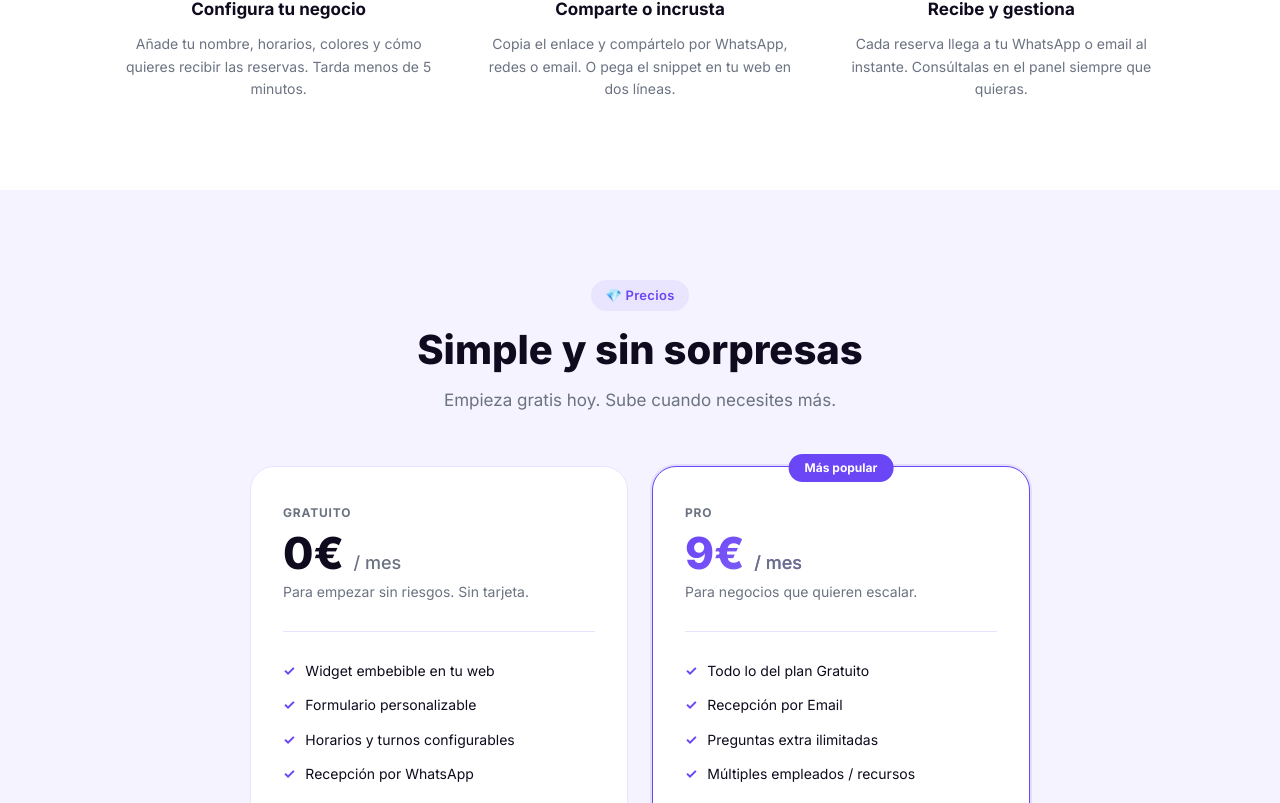
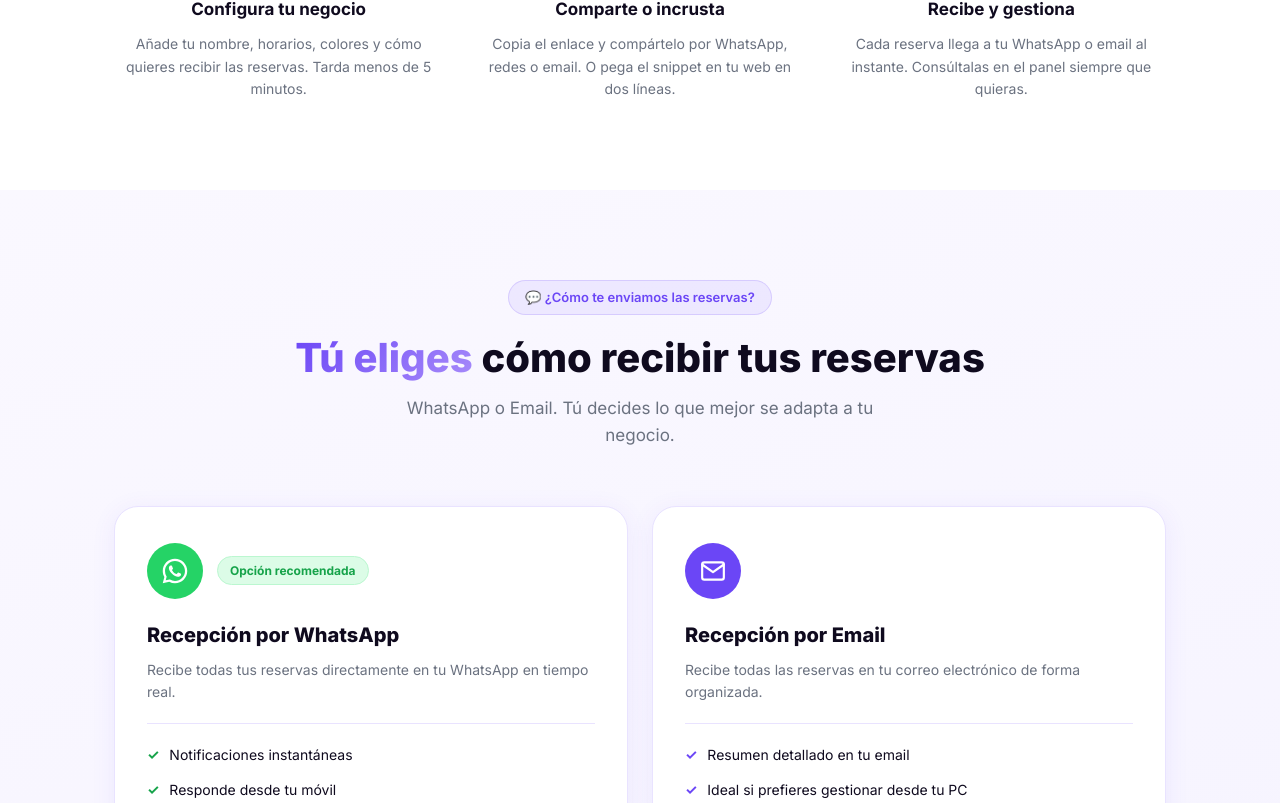
Before and after one commit to JESUS323DEV/reservaq-landing, a React (Vite) app: page / in a window 1280 px wide. Shown: the part 1997-2800 px from the top of the page. Built offline with nearby package versions, Linux system fonts and the light colour scheme.

Commit message:
Renombrar Reserveo → Reservaq en landing page

```diff
--- a/index.html
+++ b/index.html
@@ -4,8 +4,8 @@
     <meta charset="UTF-8" />
     <link rel="icon" type="image/svg+xml" href="/favicon.svg" />
     <meta name="viewport" content="width=device-width, initial-scale=1.0" />
-    <meta name="description" content="TurnoYa — Recibe reservas por WhatsApp o Email sin complicaciones. Widget embebible para cualquier negocio." />
-    <title>TurnoYa — Reservas fáciles para tu negocio</title>
+    <meta name="description" content="Reservaq — Recibe reservas por WhatsApp o Email sin complicaciones. Widget embebible para cualquier negocio." />
+    <title>Reservaq — Reservas fáciles para tu negocio</title>
     <link rel="preconnect" href="https://fonts.googleapis.com" />
     <link rel="preconnect" href="https://fonts.gstatic.com" crossorigin />
     <link href="https://fonts.googleapis.com/css2?family=Inter:wght@400;500;600;700;800&display=swap" rel="stylesheet" />
--- a/src/components/FAQ.jsx
+++ b/src/components/FAQ.jsx
@@ -10,7 +10,7 @@ const FAQS = [
     a: "Por WhatsApp (te llega un mensaje ya formateado con todos los datos) o por Email. Tú eliges el modo en la configuración y puedes cambiarlo cuando quieras.",
   },
   {
-    q: "¿Puedo usar TurnoYa en varias webs o negocios?",
+    q: "¿Puedo usar Reservaq en varias webs o negocios?",
     a: "Sí. Puedes crear una configuración distinta para cada negocio o sucursal. Con el plan Pro puedes gestionar múltiples desde el mismo panel.",
   },
   {
--- a/src/components/Footer.jsx
+++ b/src/components/Footer.jsx
@@ -4,9 +4,9 @@ export default function Footer() {
       <div className="container footer-inner">
         <div className="footer-logo">
           <div className="footer-logo-icon">R</div>
-          Reserveo
+          Reservaq
         </div>
-        <p className="footer-copy">© 2025 Reserveo. Hecho con ♥ para pequeños negocios.</p>
+        <p className="footer-copy">© 2025 Reservaq. Hecho con ♥ para pequeños negocios.</p>
         <div className="footer-links">
           <a href="#">Privacidad</a>
           <a href="#">Términos</a>
--- a/src/components/Hero.jsx
+++ b/src/components/Hero.jsx
@@ -35,7 +35,7 @@ export default function Hero() {
                 <div className="hero-avatar">👨</div>
               </div>
               <p className="hero-proof-text">
-                <strong>+500 negocios</strong> ya usan Reserveo
+                <strong>+500 negocios</strong> ya usan Reservaq
               </p>
             </div>
           </div>
--- a/src/components/Navbar.jsx
+++ b/src/components/Navbar.jsx
@@ -4,7 +4,7 @@ export default function Navbar() {
       <div className="container navbar-inner">
         <a href="#" className="navbar-logo">
           <div className="navbar-logo-icon">R</div>
-          Reserveo
+          Reservaq
         </a>
 
         <ul className="navbar-links">
--- a/src/components/Pricing.jsx
+++ b/src/components/Pricing.jsx
@@ -1,62 +1,141 @@
-const FREE_FEATURES = [
-  "Widget embebible en tu web",
-  "Formulario personalizable",
-  "Horarios y turnos configurables",
-  "Recepción por WhatsApp",
-  "Panel de gestión de reservas",
-  "Código QR descargable",
-  "Hasta 3 preguntas extra",
+const WA_FEATURES = [
+  "Notificaciones instantáneas",
+  "Responde desde tu móvil",
+  "Ideal para negocios que buscan rapidez",
+  "Sin necesidad de iniciar sesión",
+  "Perfecto para equipos pequeños",
 ];
 
-const PRO_FEATURES = [
-  "Todo lo del plan Gratuito",
-  "Recepción por Email",
-  "Preguntas extra ilimitadas",
-  "Múltiples empleados / recursos",
-  "Google Calendar sync",
-  "Recordatorios automáticos",
-  "Soporte prioritario",
+const EMAIL_FEATURES = [
+  "Resumen detallado en tu email",
+  "Ideal si prefieres gestionar desde tu PC",
+  "Historial organizado de reservas",
+  "Compatible con cualquier dispositivo",
+  "Mayor control desde tu bandeja de entrada",
 ];
+
+const TRUST = [
+  { icon: <ShieldIcon />, title: "Sin compromiso", desc: "Te contamos todo sin compromiso." },
+  { icon: <ClockIcon />, title: "Respuestas rápidas", desc: "Te respondemos en menos de 24h." },
+  { icon: <UsersIcon />, title: "Para todo tipo de negocios", desc: "Desde pequeños negocios hasta grandes equipos." },
+];
+
+function ShieldIcon() {
+  return (
+    <svg width="20" height="20" viewBox="0 0 24 24" fill="none" stroke="currentColor" strokeWidth="2" strokeLinecap="round" strokeLinejoin="round">
+      <path d="M12 22s8-4 8-10V5l-8-3-8 3v7c0 6 8 10 8 10z" />
+    </svg>
+  );
+}
+
+function ClockIcon() {
+  return (
+    <svg width="20" height="20" viewBox="0 0 24 24" fill="none" stroke="currentColor" strokeWidth="2" strokeLinecap="round" strokeLinejoin="round">
+      <circle cx="12" cy="12" r="10" /><polyline points="12 6 12 12 16 14" />
+    </svg>
+  );
+}
+
+function UsersIcon() {
+  return (
+    <svg width="20" height="20" viewBox="0 0 24 24" fill="none" stroke="currentColor" strokeWidth="2" strokeLinecap="round" strokeLinejoin="round">
+      <path d="M17 21v-2a4 4 0 0 0-4-4H5a4 4 0 0 0-4 4v2" /><circle cx="9" cy="7" r="4" />
+      <path d="M23 21v-2a4 4 0 0 0-3-3.87" /><path d="M16 3.13a4 4 0 0 1 0 7.75" />
+    </svg>
+  );
+}
+
+function WaIcon() {
+  return (
+    <svg width="28" height="28" viewBox="0 0 32 32" fill="white">
+      <path d="M16 2C8.268 2 2 8.268 2 16c0 2.478.669 4.8 1.832 6.795L2 30l7.42-1.81A13.93 13.93 0 0 0 16 30c7.732 0 14-6.268 14-14S23.732 2 16 2zm0 25.4a11.34 11.34 0 0 1-5.77-1.573l-.413-.246-4.406 1.074 1.11-4.284-.27-.44A11.36 11.36 0 0 1 4.6 16c0-6.29 5.11-11.4 11.4-11.4S27.4 9.71 27.4 16 22.29 27.4 16 27.4zm6.26-8.532c-.343-.172-2.03-1.002-2.344-1.116-.315-.115-.544-.172-.773.172-.229.343-.888 1.116-1.088 1.345-.2.229-.4.258-.743.086-.343-.172-1.449-.534-2.76-1.703-1.02-.91-1.708-2.034-1.908-2.377-.2-.343-.021-.528.15-.7.155-.153.343-.4.515-.6.172-.2.229-.343.343-.572.115-.229.057-.43-.029-.6-.086-.172-.773-1.864-1.059-2.551-.279-.67-.562-.579-.773-.59l-.658-.011a1.263 1.263 0 0 0-.915.43c-.315.343-1.202 1.174-1.202 2.865s1.23 3.324 1.401 3.553c.172.229 2.42 3.695 5.863 5.18.82.354 1.46.565 1.958.723.823.261 1.572.224 2.163.136.66-.099 2.03-.829 2.316-1.63.286-.8.286-1.487.2-1.63-.085-.143-.314-.229-.657-.4z" />
+    </svg>
+  );
+}
+
+function EmailIcon() {
+  return (
+    <svg width="26" height="26" viewBox="0 0 24 24" fill="none" stroke="white" strokeWidth="2" strokeLinecap="round" strokeLinejoin="round">
+      <path d="M4 4h16c1.1 0 2 .9 2 2v12c0 1.1-.9 2-2 2H4c-1.1 0-2-.9-2-2V6c0-1.1.9-2 2-2z" />
+      <polyline points="22,6 12,13 2,6" />
+    </svg>
+  );
+}
 
 export default function Pricing() {
   return (
-    <section className="pricing" id="precios">
+    <section className="reception" id="precios">
       <div className="container">
-        <div className="pricing-head">
-          <span className="section-label">💎 Precios</span>
-          <h2 className="section-title">Simple y sin sorpresas</h2>
-          <p className="section-sub">
-            Empieza gratis hoy. Sube cuando necesites más.
-          </p>
+
+        <div className="reception-head">
+          <span className="reception-tag">💬 ¿Cómo te enviamos las reservas?</span>
+          <h2 className="section-title">
+            <span className="gradient-text">Tú eliges</span> cómo recibir tus reservas
+          </h2>
+          <p className="section-sub">WhatsApp o Email. Tú decides lo que mejor se adapta a tu negocio.</p>
         </div>
-        <div className="pricing-grid">
-          {/* Free */}
-          <div className="pricing-card">
-            <div className="pricing-plan">Gratuito</div>
-            <div className="pricing-price">0€ <span>/ mes</span></div>
-            <div className="pricing-desc">Para empezar sin riesgos. Sin tarjeta.</div>
-            <ul className="pricing-features">
-              {FREE_FEATURES.map((f) => (
-                <li key={f}><span className="pricing-check">✓</span>{f}</li>
+
+        <div className="reception-grid">
+
+          {/* WhatsApp */}
+          <div className="rc-card">
+            <div className="rc-card-top">
+              <div className="rc-icon rc-icon--wa"><WaIcon /></div>
+              <span className="rc-recommended">Opción recomendada</span>
+            </div>
+            <h3 className="rc-title">Recepción por WhatsApp</h3>
+            <p className="rc-desc">Recibe todas tus reservas directamente en tu WhatsApp en tiempo real.</p>
+            <hr className="rc-sep" />
+            <ul className="rc-features">
+              {WA_FEATURES.map(f => (
+                <li key={f} className="rc-feature">
+                  <span className="rc-check rc-check--wa">✓</span>{f}
+                </li>
               ))}
             </ul>
-            <a href="#" className="btn btn-outline">Empezar gratis</a>
+            <button type="button" className="rc-btn rc-btn--wa">
+              <WaIcon />Solicitar más información por WhatsApp →
+            </button>
           </div>
 
-          {/* Pro */}
-          <div className="pricing-card pricing-card--popular">
-            <div className="pricing-badge">Más popular</div>
-            <div className="pricing-plan">Pro</div>
-            <div className="pricing-price gradient-text">9€ <span style={{ WebkitTextFillColor: "var(--text-muted)" }}>/ mes</span></div>
-            <div className="pricing-desc">Para negocios que quieren escalar.</div>
-            <ul className="pricing-features">
-              {PRO_FEATURES.map((f) => (
-                <li key={f}><span className="pricing-check">✓</span>{f}</li>
+          {/* Email */}
+          <div className="rc-card">
+            <div className="rc-card-top">
+              <div className="rc-icon rc-icon--email"><EmailIcon /></div>
+            </div>
+            <h3 className="rc-title">Recepción por Email</h3>
+            <p className="rc-desc">Recibe todas las reservas en tu correo electrónico de forma organizada.</p>
+            <hr className="rc-sep" />
+            <ul className="rc-features">
+              {EMAIL_FEATURES.map(f => (
+                <li key={f} className="rc-feature">
+                  <span className="rc-check rc-check--email">✓</span>{f}
+                </li>
               ))}
             </ul>
-            <a href="#" className="btn btn-primary">Probar 14 días gratis</a>
+            <button type="button" className="rc-btn rc-btn--email">
+              <EmailIcon />Solicitar más información por Email →
+            </button>
           </div>
+
         </div>
+
+        <div className="reception-trust">
+          {TRUST.map(({ icon, title, desc }) => (
+            <div key={title} className="rt-item">
+              <span className="rt-icon">{icon}</span>
+              <div>
+                <p className="rt-title">{title}</p>
+                <p className="rt-desc">{desc}</p>
+              </div>
+            </div>
+          ))}
+        </div>
+
+        <p className="reception-foot">
+          Miles de negocios ya gestionan sus reservas de forma más inteligente.
+        </p>
+
       </div>
     </section>
   );
--- a/src/index.css
+++ b/src/index.css
@@ -421,43 +421,121 @@ button { font-family: inherit; cursor: pointer; border: none; background: none;
 .how-step h3 { font-size: 17px; font-weight: 700; margin-bottom: 10px; }
 .how-step p { font-size: 14px; color: var(--text-muted); }
 
-/* ── Pricing ── */
-.pricing { padding: 90px 0; background: var(--bg-alt); }
-.pricing-head { text-align: center; }
-.pricing-grid {
+/* ── Reception (Pricing) ── */
+.reception { padding: 90px 0; background: linear-gradient(160deg, #faf8ff 0%, var(--bg-alt) 100%); }
+.reception-head { text-align: center; margin-bottom: 56px; }
+.reception-tag {
+  display: inline-flex;
+  align-items: center;
+  gap: 6px;
+  font-size: 13px;
+  font-weight: 600;
+  color: var(--violet);
+  background: rgba(107,70,246,0.08);
+  border: 1px solid rgba(107,70,246,0.18);
+  border-radius: 50px;
+  padding: 6px 16px;
+  margin-bottom: 20px;
+}
+
+/* Grid */
+.reception-grid {
   display: grid;
   grid-template-columns: repeat(2, 1fr);
   gap: 24px;
-  max-width: 780px;
-  margin: 0 auto;
+  margin-bottom: 32px;
 }
-.pricing-card {
+
+/* Card */
+.rc-card {
   background: #fff;
   border: 1px solid var(--border);
   border-radius: var(--radius-lg);
   padding: 36px 32px;
-  position: relative;
+  display: flex;
+  flex-direction: column;
+  box-shadow: var(--shadow);
 }
-.pricing-card--popular { border-color: var(--violet); box-shadow: 0 0 0 2px rgba(107,70,246,0.12); }
-.pricing-badge {
-  position: absolute;
-  top: -13px; left: 50%;
-  transform: translateX(-50%);
-  background: var(--violet);
-  color: #fff;
+.rc-card-top {
+  display: flex;
+  align-items: center;
+  gap: 14px;
+  margin-bottom: 20px;
+}
+.rc-icon {
+  width: 56px; height: 56px;
+  border-radius: 50%;
+  display: flex;
+  align-items: center;
+  justify-content: center;
+  flex-shrink: 0;
+}
+.rc-icon--wa  { background: #25D366; }
+.rc-icon--email { background: var(--violet); }
+.rc-recommended {
   font-size: 12px; font-weight: 700;
-  padding: 4px 16px;
+  color: #16a34a;
+  background: #dcfce7;
+  border: 1px solid #bbf7d0;
+  padding: 4px 12px;
   border-radius: 50px;
-  white-space: nowrap;
 }
-.pricing-plan { font-size: 12px; font-weight: 700; color: var(--text-muted); margin-bottom: 8px; text-transform: uppercase; letter-spacing: 0.8px; }
-.pricing-price { font-size: 44px; font-weight: 800; line-height: 1; margin-bottom: 6px; }
-.pricing-price span { font-size: 18px; font-weight: 500; color: var(--text-muted); }
-.pricing-desc { font-size: 14px; color: var(--text-muted); margin-bottom: 28px; padding-bottom: 28px; border-bottom: 1px solid var(--border); }
-.pricing-features { list-style: none; display: flex; flex-direction: column; gap: 12px; margin-bottom: 32px; }
-.pricing-features li { display: flex; align-items: flex-start; gap: 10px; font-size: 14px; }
-.pricing-check { color: var(--violet); font-weight: 700; flex-shrink: 0; }
-.pricing-card .btn { width: 100%; justify-content: center; }
+.rc-title { font-size: 20px; font-weight: 800; margin-bottom: 8px; }
+.rc-desc { font-size: 14px; color: var(--text-muted); line-height: 1.6; }
+.rc-sep { border: none; border-top: 1px solid var(--border); margin: 20px 0; }
+.rc-features { list-style: none; display: flex; flex-direction: column; gap: 12px; margin-bottom: 28px; flex: 1; }
+.rc-feature { display: flex; align-items: flex-start; gap: 10px; font-size: 14px; }
+.rc-check { font-weight: 700; flex-shrink: 0; }
+.rc-check--wa    { color: #16a34a; }
+.rc-check--email { color: var(--violet); }
+
+/* Buttons */
+.rc-btn {
+  display: flex;
+  align-items: center;
+  justify-content: center;
+  gap: 8px;
+  width: 100%;
+  padding: 14px 20px;
+  border-radius: 50px;
+  font-size: 14px;
+  font-weight: 600;
+  cursor: pointer;
+  border: none;
+  transition: opacity 0.18s, transform 0.18s;
+}
+.rc-btn:hover { opacity: 0.88; transform: translateY(-1px); }
+.rc-btn--wa    { background: #25D366; color: #fff; }
+.rc-btn--email {
+  background: transparent;
+  color: var(--violet);
+  border: 2px solid var(--violet);
+}
+.rc-btn svg { flex-shrink: 0; }
+
+/* Trust row */
+.reception-trust {
+  display: grid;
+  grid-template-columns: repeat(3, 1fr);
+  gap: 16px;
+  background: #fff;
+  border: 1px solid var(--border);
+  border-radius: var(--radius-lg);
+  padding: 28px 32px;
+  margin-bottom: 24px;
+}
+.rt-item { display: flex; align-items: flex-start; gap: 14px; }
+.rt-icon {
+  width: 40px; height: 40px;
+  border-radius: 10px;
+  background: var(--bg-alt);
+  color: var(--violet);
+  display: flex; align-items: center; justify-content: center;
+  flex-shrink: 0;
+}
+.rt-title { font-size: 14px; font-weight: 700; margin-bottom: 3px; }
+.rt-desc  { font-size: 13px; color: var(--text-muted); line-height: 1.5; }
+.reception-foot { text-align: center; font-size: 13px; color: var(--text-muted); }
 
 /* ── FAQ ── */
 .faq { padding: 90px 0; }
@@ -558,12 +636,15 @@ button { font-family: inherit; cursor: pointer; border: none; background: none;
   .features-grid { grid-template-columns: repeat(2, 1fr); }
   .how-steps::before { display: none; }
   .how-steps { grid-template-columns: 1fr; max-width: 420px; margin: 0 auto; }
-  .pricing-grid { grid-template-columns: 1fr; max-width: 440px; }
+  .reception-grid { grid-template-columns: 1fr; }
+  .reception-trust { grid-template-columns: 1fr; }
 }
 
 @media (max-width: 600px) {
   .features-grid { grid-template-columns: 1fr; }
-  .features, .how, .pricing, .faq, .cta-section { padding: 60px 0; }
+  .features, .how, .reception, .faq, .cta-section { padding: 60px 0; }
+  .rc-card { padding: 28px 20px; }
+  .reception-trust { padding: 20px; }
   .cta-box { padding: 48px 24px; }
   .footer-inner { flex-direction: column; align-items: flex-start; }
 }
```
